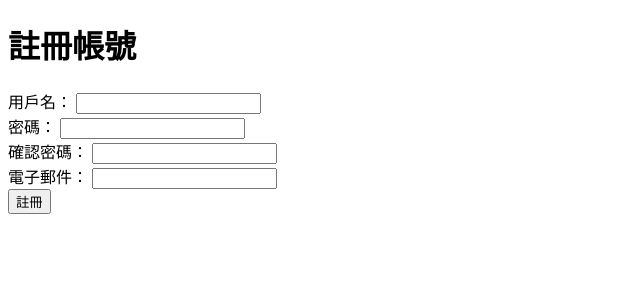
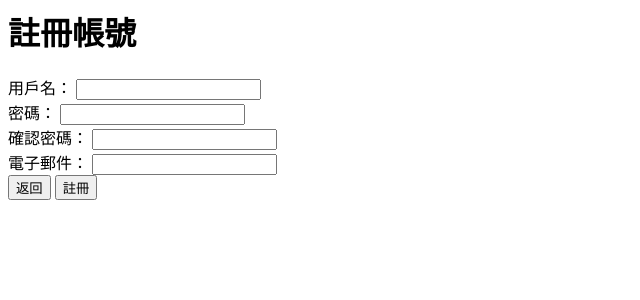
Before and after one commit to comedimmy/MySQL-buffet, a PHP site: page /register.php in a window 1280 px wide. Shown: the top 300 px of the page, without its empty margins (0-640 px from the left). Run offline with PHP 8.4, Linux system fonts and the light colour scheme.

Commit message:
register.php

```diff
--- a/register.php
+++ b/register.php
@@ -44,7 +44,6 @@ if (isset($_POST['register'])) {
     }
 }
 ?>
-<!DOCTYPE html>
 <html lang="en">
 <head>
     <meta charset="UTF-8">
@@ -65,8 +64,9 @@ if (isset($_POST['register'])) {
 
         <label for="email">電子郵件：</label>
         <input type="email" name="email" id="email" required><br>
+		<button type="button" onclick="window.location.href='index.php';">返回</button>
+        <button type="submit" name="register">註冊</button>
 
-        <button type="submit" name="register">註冊</button>
     </form>
 </body>
 </html>
```
